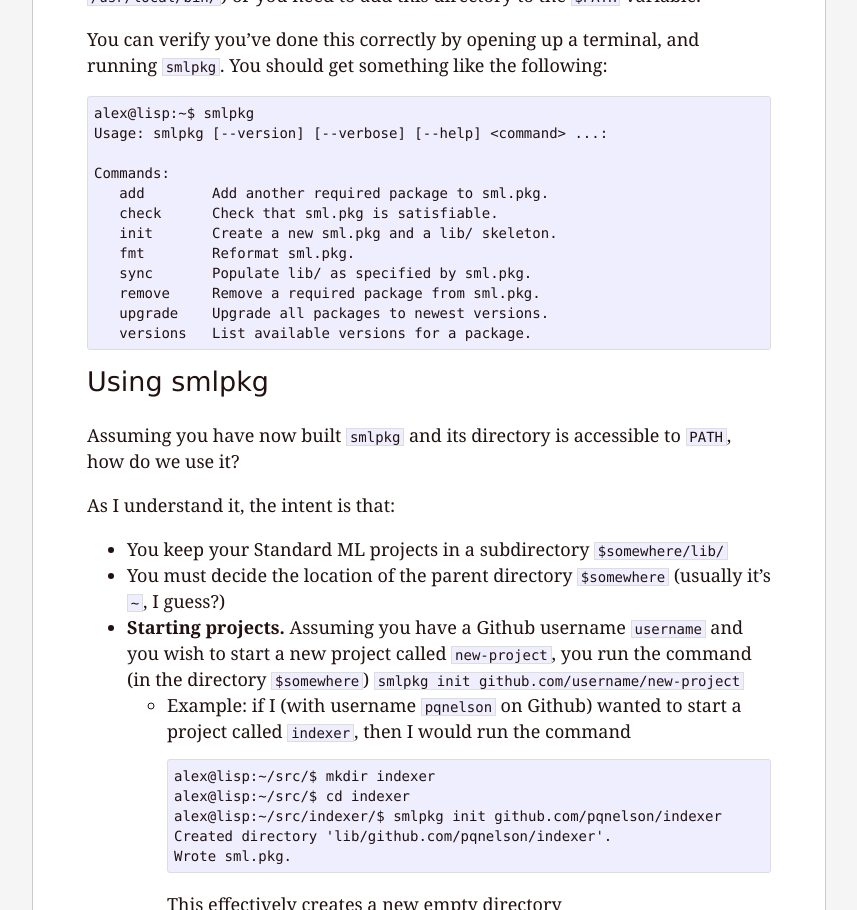
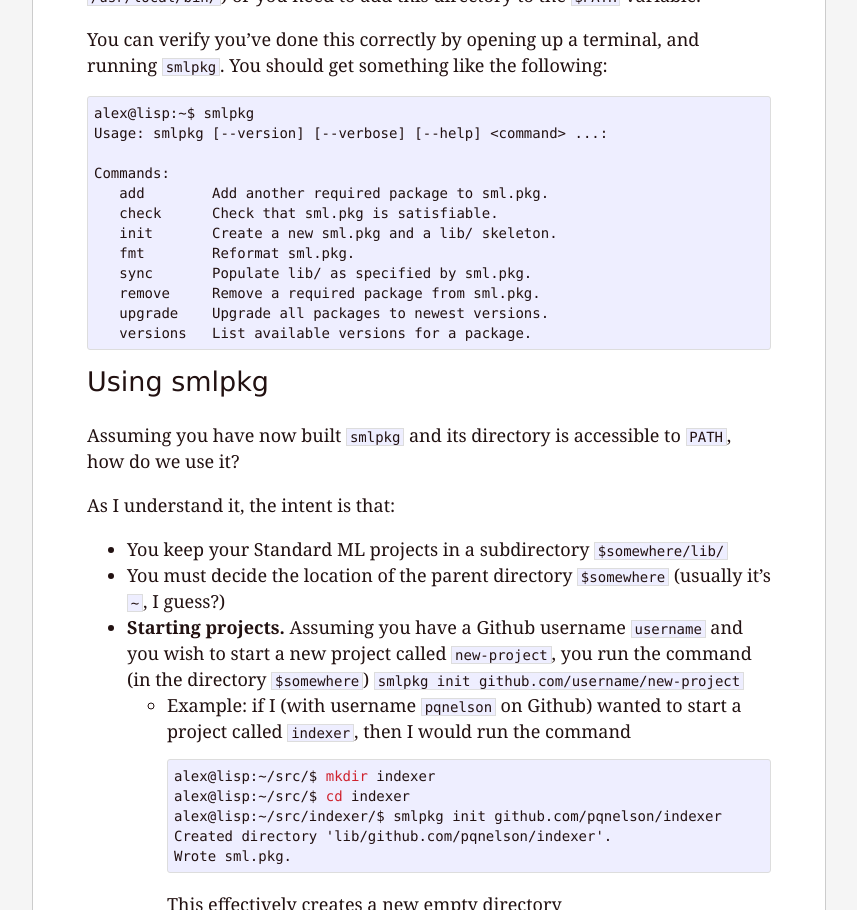
Before and after one commit to pqnelson/pqnelson.github.com, a Jekyll site: the page built from _posts/2024-08-22-smlpkg.md, in a window 1280 px wide and 1400 px high, scrolled down 693 px. Shown: the part 155-1065 px from the top of the window, without its empty margins (211-1068 px from the left). Built offline with Jekyll 4.4.1, drawn with Linux system fonts in a browser that asks for light colours; some of the changed text lies outside the part shown.

Commit message:
[minor] Syntax highlight shell session

````diff
--- a/_posts/2024-08-22-smlpkg.md
+++ b/_posts/2024-08-22-smlpkg.md
@@ -23,7 +23,7 @@
 
 For MLton, you have to build it using the command:
 
-```
+```console
 ~/src/smlpkg$ MLCOMP=mlton make clean all
 ```
 
@@ -48,7 +48,7 @@
 You can verify you've done this correctly by opening up a terminal,
 and running `smlpkg`. You should get something like the following:
 
-```
+```console
 alex@lisp:~$ smlpkg
 Usage: smlpkg [--version] [--verbose] [--help] <command> ...:
 
@@ -79,7 +79,7 @@
   directory `$somewhere`) `smlpkg init github.com/username/new-project`
   + Example: if I (with username `pqnelson` on Github) wanted to start
     a project called `indexer`, then I would run the command
-    ```
+    ```console
     alex@lisp:~/src/$ mkdir indexer
     alex@lisp:~/src/$ cd indexer
     alex@lisp:~/src/indexer/$ smlpkg init github.com/pqnelson/indexer
````
